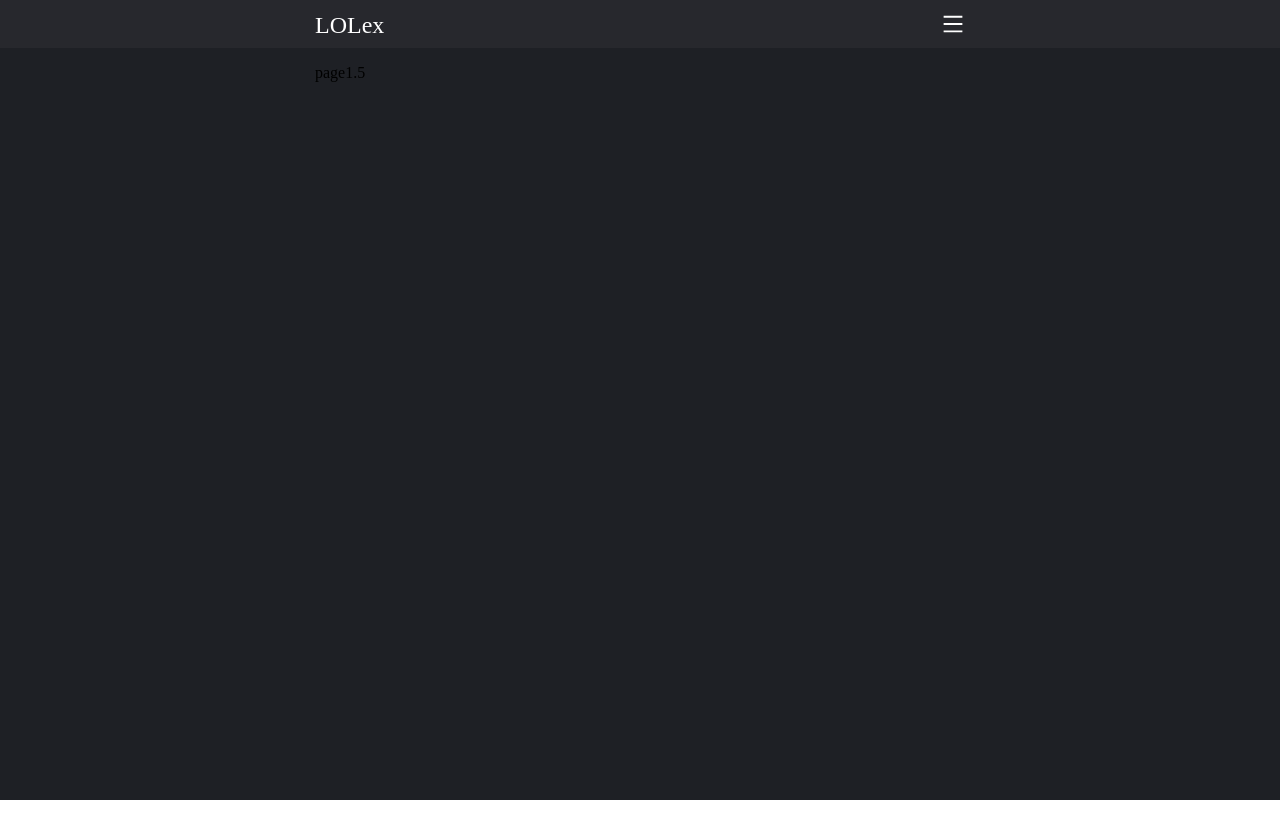
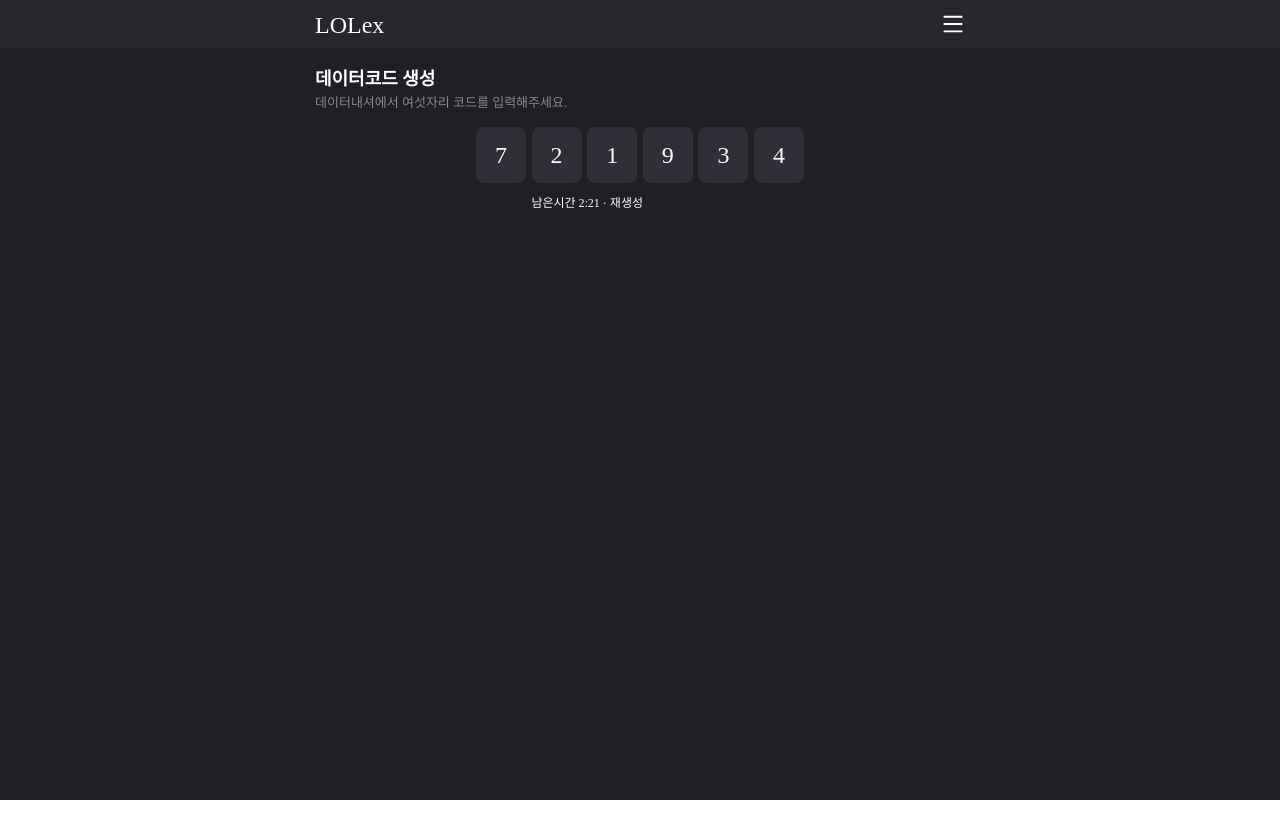
Before and after one commit to fifteen-GG/15GG_front, a React (Create React App) app: page /code in a window 1280 px wide. Shown: the top 838 px of the page. Before the commit the page ends 800 px from the top, so only its background shows below. Built offline with nearby package versions, Linux system fonts and the light colour scheme; a web font is replaced by a local one.

Commit message:
feat: add bare datacode screen

```diff
--- a/src/components/page1.5/index.tsx
+++ b/src/components/page1.5/index.tsx
@@ -1,3 +1,35 @@
+import * as S from './styled';
+
 export const Page15 = () => {
-  return <div style={{ height: "100%" }}>page1.5</div>;
+  return (
+    <S.Page15Wrapper>
+      <S.Page15Responsive>
+        <S.Title>데이터코드 생성</S.Title>
+        <S.SubTitle>데이터내셔에서 여섯자리 코드를 입력해주세요.</S.SubTitle>
+        <S.DataCodeWrapper>
+          <S.SingleDataCodeWrapper>
+            <S.SingleDataCode>7</S.SingleDataCode>
+          </S.SingleDataCodeWrapper>
+          <S.SingleDataCodeWrapper>
+            <S.SingleDataCode>2</S.SingleDataCode>
+          </S.SingleDataCodeWrapper>
+          <S.SingleDataCodeWrapper>
+            <S.SingleDataCode>1</S.SingleDataCode>
+          </S.SingleDataCodeWrapper>
+          <S.SingleDataCodeWrapper>
+            <S.SingleDataCode>9</S.SingleDataCode>
+          </S.SingleDataCodeWrapper>
+          <S.SingleDataCodeWrapper>
+            <S.SingleDataCode>3</S.SingleDataCode>
+          </S.SingleDataCodeWrapper>
+          <S.SingleDataCodeWrapper>
+            <S.SingleDataCode>4</S.SingleDataCode>
+          </S.SingleDataCodeWrapper>
+        </S.DataCodeWrapper>
+        <S.Footer>
+          <S.FooterContent>남은시간 2:21 · 재생성</S.FooterContent>
+        </S.Footer>
+      </S.Page15Responsive>
+    </S.Page15Wrapper>
+  );
 };
--- /dev/null
+++ b/src/components/page1.5/styled.tsx
@@ -0,0 +1,75 @@
+import styled from 'styled-components';
+
+export const Page15Wrapper = styled.div`
+  min-height: 100vh;
+  display: flex;
+  justify-content: center;
+`;
+
+export const Page15Responsive = styled.div`
+  @media screen and (max-width: 650px) {
+    width: 100%;
+  }
+  @media screen and (min-width: 651px) {
+    width: 650px;
+  }
+`;
+
+export const Title = styled.div`
+  font-size: 18px;
+  font-weight: 600;
+  color: #ffffff;
+`;
+
+export const SubTitle = styled.div`
+  margin-top: 2px;
+  font-size: 13px;
+  font-weight: 400;
+  color: #88898d;
+`;
+
+export const DataCodeWrapper = styled.div`
+  justify-self: center;
+  width: 328px;
+  height: 56px;
+  margin-top: 16px;
+  display: flex;
+  justify-content: space-between;
+  flex-direction: row;
+`;
+
+export const SingleDataCodeWrapper = styled.div`
+  width: 50px;
+  height: 56px;
+  justify-content: center;
+  align-items: center;
+  border-radius: 8px;
+  background-color: #2f3037;
+  display: flex;
+`;
+
+export const SingleDataCode = styled.div`
+  font-size: 24px;
+  font-weight: normal;
+  color: #fafafa;
+`;
+
+export const Footer = styled.div`
+  margin-top: 10px;
+  width: 328px;
+  text-align: right;
+  display: flex;
+  flex-direction: row;
+  justify-content: right;
+`;
+
+export const FooterContent = styled.div`
+  font-size: 12px;
+  font-weight: 400;
+  color: #ffffff;
+`;
+export const FooterLink = styled.div`
+  font-size: 12px;
+  font-weight: 400;
+  color: #ffffff;
+`;
```
